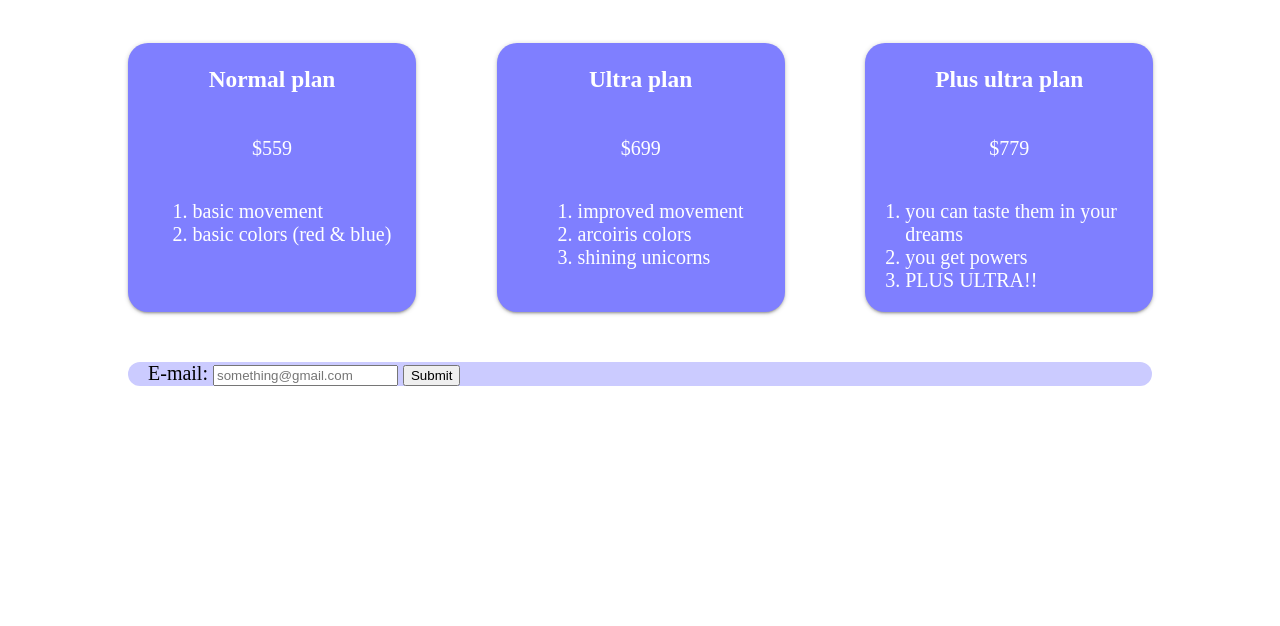
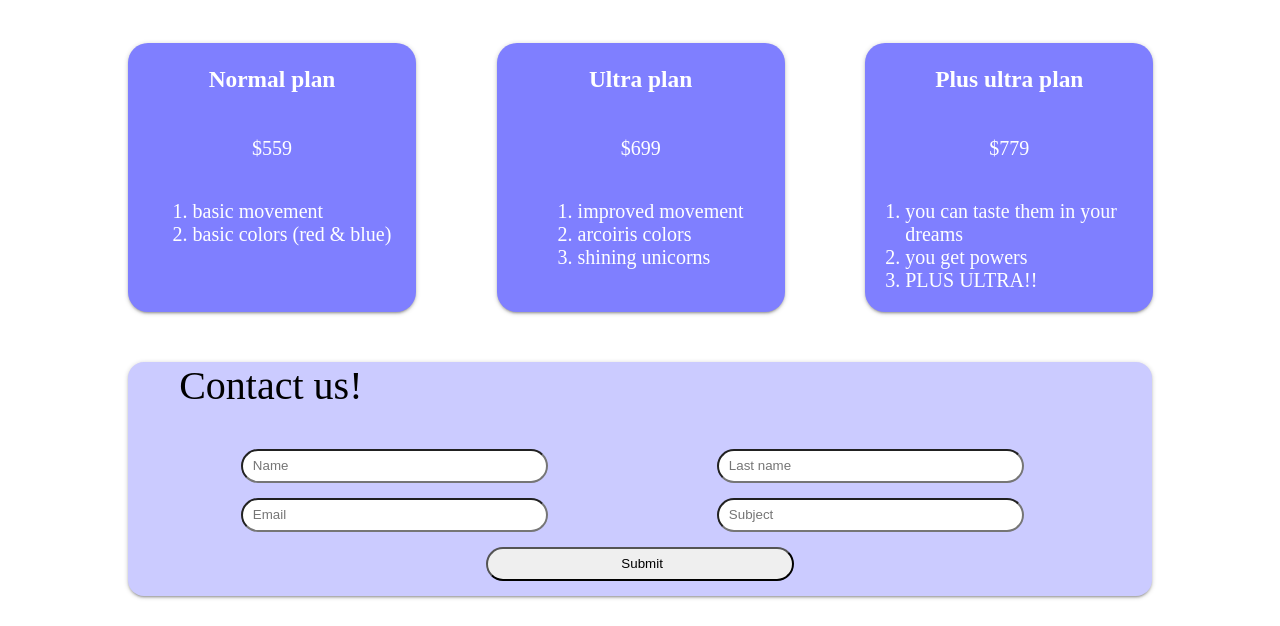
Before and after one commit to kalavhan/microverseActivity2, a plain HTML site: page index.html in a window 1280 px wide. Shown: the part 437-1063 px from the top of the page. Before the commit the page ends 853 px from the top, so only its background shows below. Drawn offline with Linux system fonts and the light colour scheme.

Commit message:
contact form

```diff
--- a/css/style.css
+++ b/css/style.css
@@ -144,12 +144,32 @@ flex-direction: column;
     background-color: #cbcbff;
     margin-left: auto;
     margin-right: auto;
-    border-radius: 2rem;
+    border-radius: .8rem;
 }
 
-#form label{
-    padding-left: 20px;
+#form input{
+    width: 30%;
+    right: 20%;
+    box-sizing: border-box;
+    padding-left: 1%;
+    margin-right: 5%;
+    margin-left: 11%;
+    border-radius: 2rem;
+    height: 1.7rem;
+    margin-bottom: 15px;
 }
+
+#form p{
+ margin-left: 5%;
+ font-size: 2rem;
+}
+
+#submit{
+    position: inherit;
+    left: 50% !important;
+    margin-left: 35% !important;
+}
+
 
 .layer1 {
     -webkit-box-shadow: 0 2px 2px 0 rgba(0, 0, 0, 0.14), 0 3px 1px -2px rgba(0, 0, 0, 0.12), 0 1px 5px 0 rgba(0, 0, 0, 0.2);
--- a/index.html
+++ b/index.html
@@ -61,9 +61,12 @@
         </div>
       </section>
       <section id="contact">
-        <form id="form" action="https://www.freecodecamp.com/email-submit" method="post">
-          <label>E-mail:</label>
-          <input type="email" placeholder="something@gmail.com" name="email" id="email">
+        <form id="form" action="https://www.freecodecamp.com/email-submit" method="post" class="layer1">
+          <p>Contact us!</p>
+          <input type="text" placeholder="Name" name="name" id="name">
+          <input type="text" placeholder="Last name" name="lastname" id="lastname">
+          <input type="email" placeholder="Email" name="email" id="email">
+          <input placeholder="Subject" type="text">
           <input type="submit" name="submit" id="submit">
         </form>
       </section>
```
